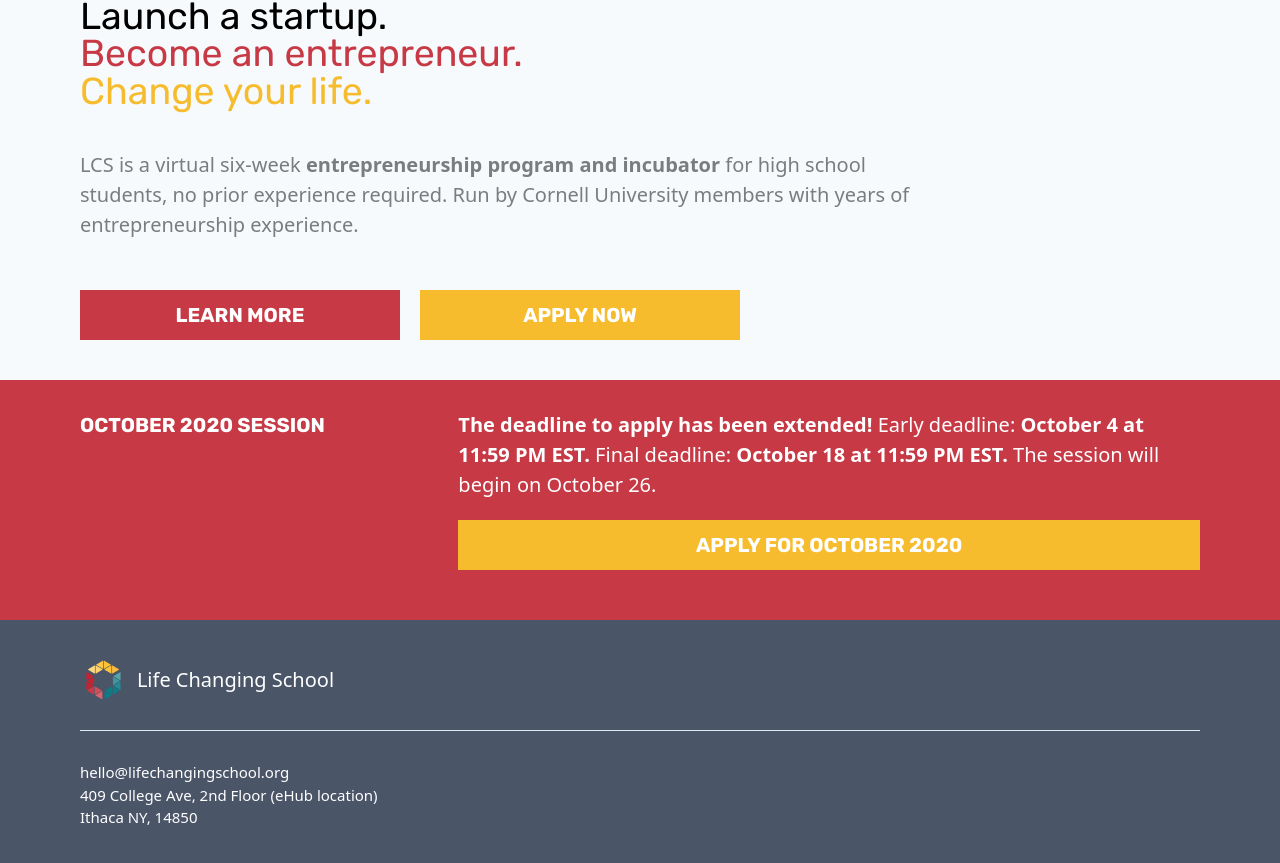
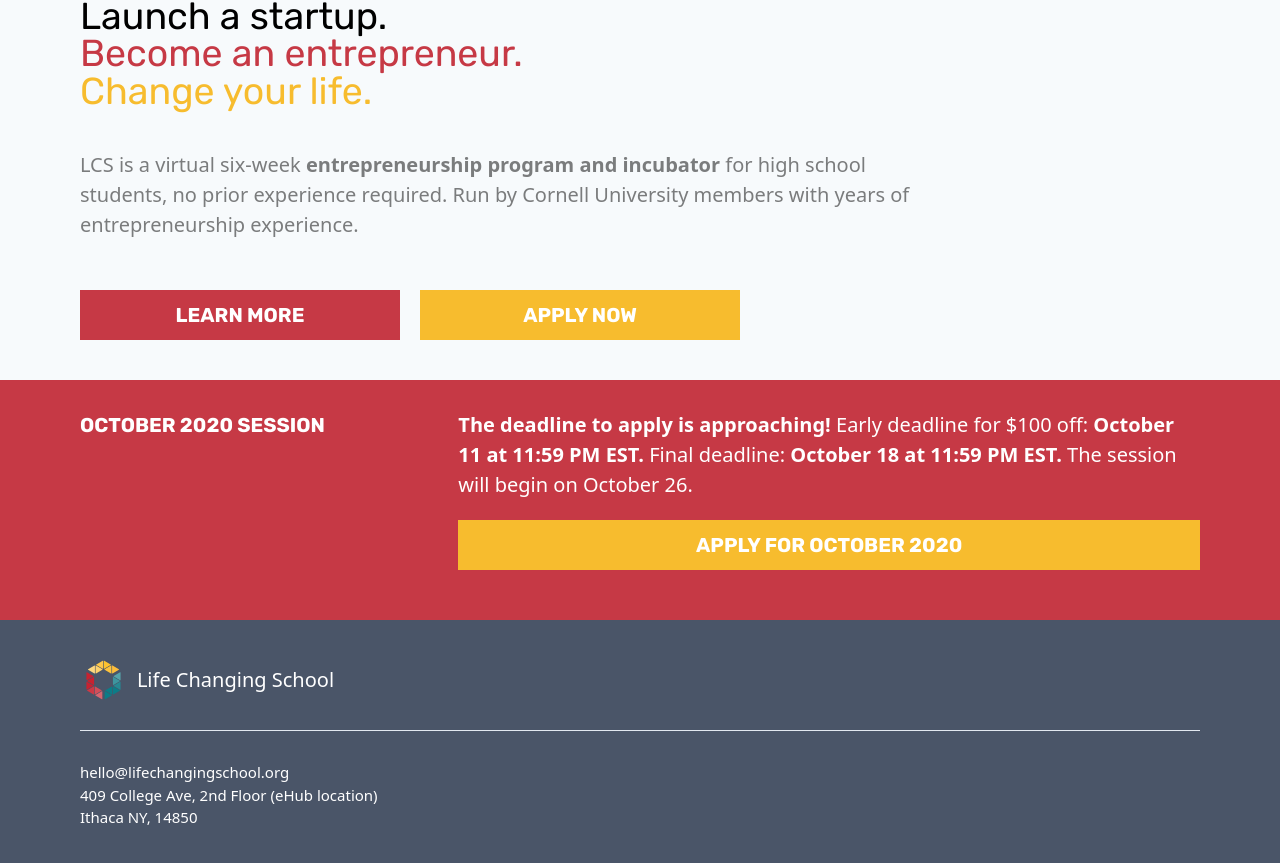
Before and after one commit to LifeChangingSchool/lcs-website, a Next.js app: page /interest in a window 1280 px wide. Shown: the part 1524-2387 px from the top of the page. Built offline with nearby package versions, Linux system fonts and the light colour scheme.

Commit message:
Update CTA with new October 11 early deadline

```diff
--- a/components/lander-cta.tsx
+++ b/components/lander-cta.tsx
@@ -9,7 +9,7 @@
                     <span>October 2020 Session</span>
                 </div>
                 <div className="col-span-2">
-                    <p className="text-xs sm:text-base"><b>The deadline to apply has been extended!</b> Early deadline: <b>October 4 at 11:59 PM EST.</b> Final deadline: <b>October 18 at 11:59 PM EST.</b> The session will begin on October 26.</p>
+                    <p className="text-xs sm:text-base"><b>The deadline to apply is approaching!</b> Early deadline for $100 off: <b>October 11 at 11:59 PM EST.</b> Final deadline: <b>October 18 at 11:59 PM EST.</b> The session will begin on October 26.</p>
                     <Link href="/interest"><a className="lcs-cta-button text-xs sm:text-base w-full lcs-bg-yellow my-4">Apply for October 2020</a></Link>
                 </div>
             </div>
```
